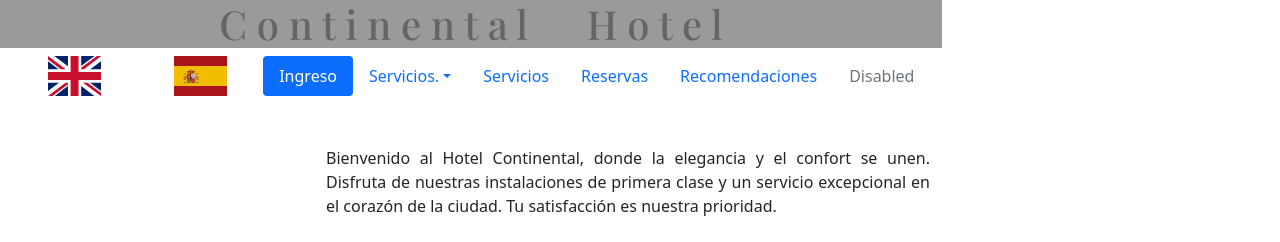
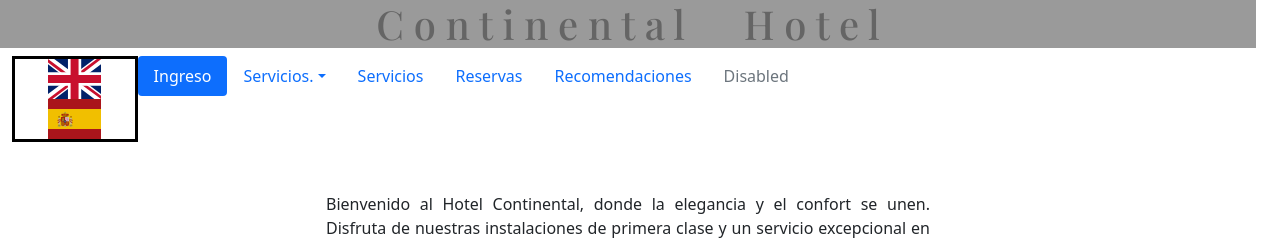
Before and after one commit to valensarnari/BouSys, a PHP site: page / in a window 1280 px wide. Shown: the top 242 px of the page. Run offline with PHP 8.4, Linux system fonts and the light colour scheme; some web fonts are replaced.

Commit message:
translator- ok
falta position

```diff
--- a/script.js
+++ b/script.js
@@ -24,6 +24,7 @@ document.addEventListener("DOMContentLoaded", () => {
     }
   };
   flagsElement.addEventListener("click", (e) => {
+    console.log("inglés");
     changeLanguage(e.target.parentElement.dataset.language);
   });
   /*flags.ES*/
@@ -39,6 +40,7 @@ document.addEventListener("DOMContentLoaded", () => {
     }
   };
   flagsElement_es.addEventListener("click", (e) => {
+    console.log("español");
     changeLanguage_es(e.target.parentElement.dataset.language);
   });
 }); /*end line*/
--- a/styles.css
+++ b/styles.css
@@ -8,7 +8,7 @@ header {
   align-items: center;
 }
 .top-title h1 {
-  width: 75%;
+  width: 100%;
   font-family: "Playfair Display", serif;
   color: black;
   background-color: white;
@@ -41,22 +41,26 @@ header {
 .flags {
   position: relative;
   display: flex;
+  flex-wrap: wrap;
   flex-direction: row;
   justify-content: space-around;
-  width: 20%;
+  width: 10%;
   position: relative;
   top: 0px;
   box-sizing: border-box;
   background-size: cover;
+  border: solid black;
+  z-index: 10;
 }
 .flags img {
   width: 90px;
   height: 40px;
   object-fit: contain;
-}
-.flags:hover {
   cursor: pointer;
 }
+/*.flags:hover {
+  cursor: pointer;
+}*/
 .top-title {
   display: flex;
   flex-direction: row;
```
